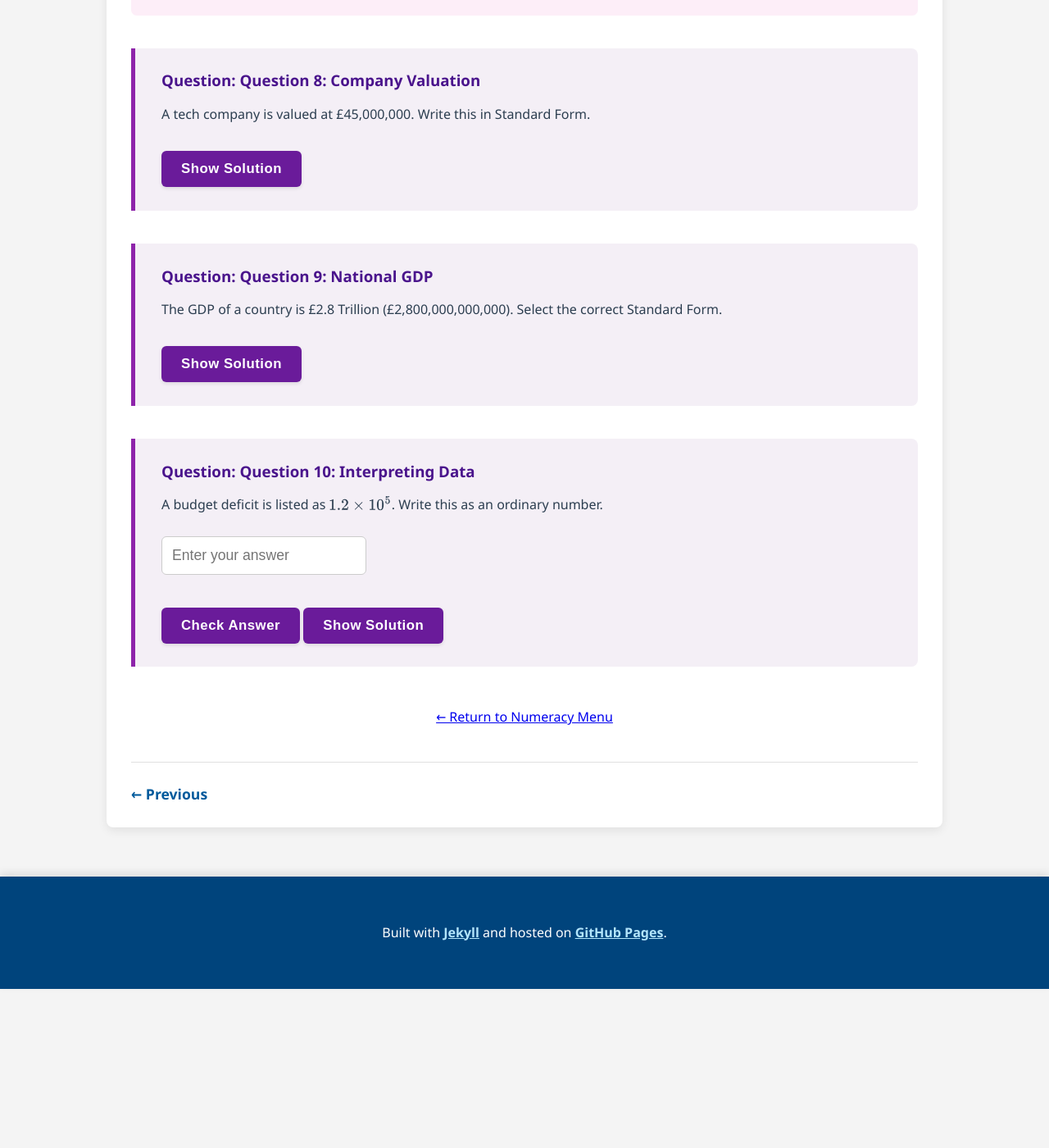
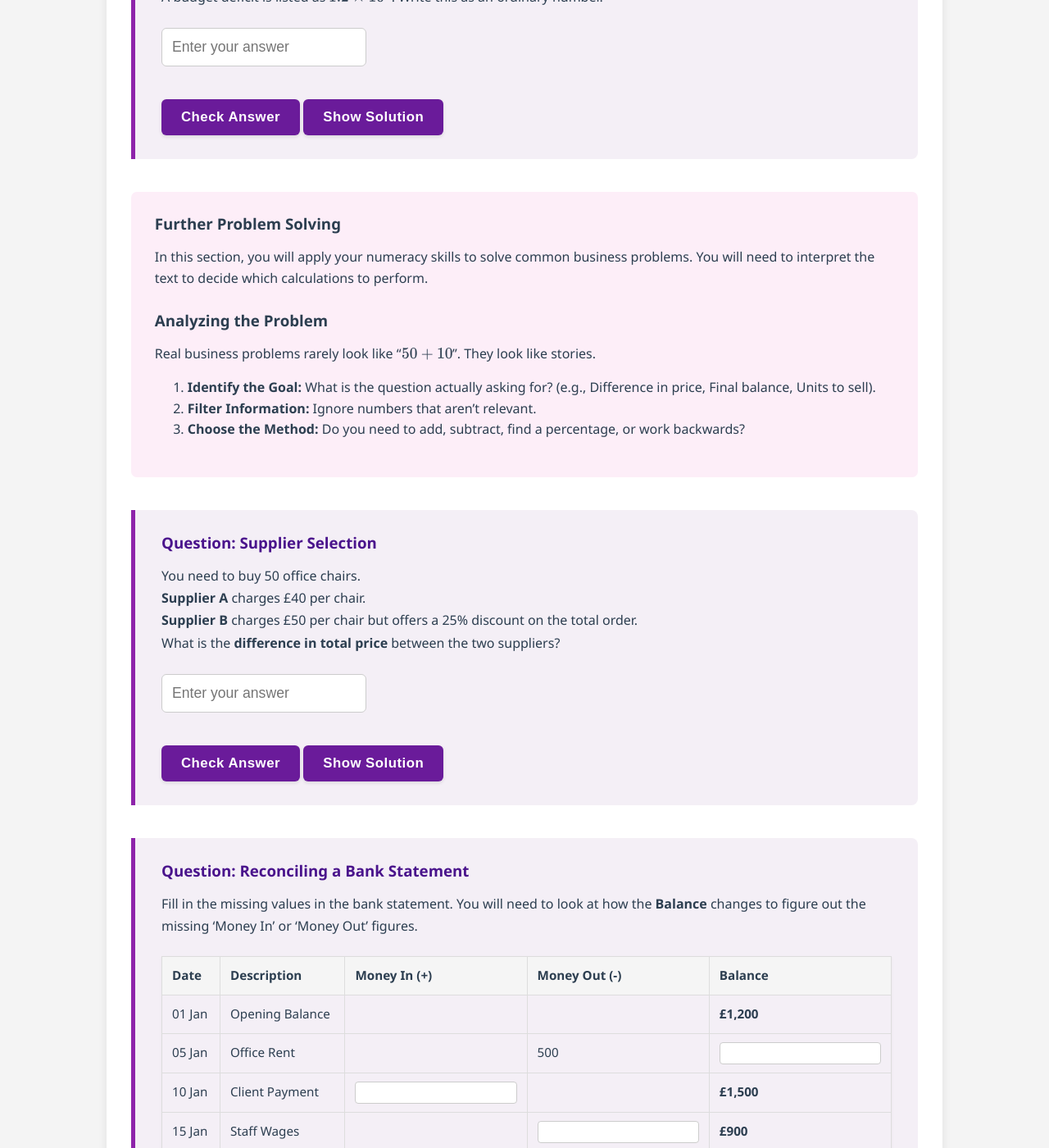
Before and after one commit to probe973/nbs-4104b, a Jekyll site: the page built from numeracy/05-problems.md, in a window 1280 px wide and 1400 px high, scrolled down 4256 px. Shown: the whole window at 82% size. Built offline with Jekyll 4.4.1, drawn with Linux system fonts in a browser that asks for light colours; before the commit the page ends 5462 px from its top, so only the background shows below that; some of the changed text lies outside the part shown.

Commit message:
Update 05-problems.md

```diff
--- a/numeracy/05-problems.md
+++ b/numeracy/05-problems.md
@@ -35,58 +35,6 @@ In business:
     tolerance="0"
     solution_text="Profit = Revenue - Expenses. <br> $4500 - 12000 = -7500$. <br> This is a loss of £7,500."
 %}
-
-<!-- TABLE QUESTION 1: CASH FLOW -->
-{% capture cash_flow_table %}
-<table class="table table-bordered">
-  <thead>
-    <tr>
-      <th>Month</th>
-      <th>Income (£)</th>
-      <th>Expenses (£)</th>
-      <th>Net Cash Flow (£)</th>
-    </tr>
-  </thead>
-  <tbody>
-    <tr>
-      <td>January</td>
-      <td>5,000</td>
-      <td>4,200</td>
-      <td><input type="number" step="any"></td>
-    </tr>
-    <tr>
-      <td>February</td>
-      <td>3,500</td>
-      <td>4,000</td>
-      <td><input type="number" step="any"></td>
-    </tr>
-    <tr>
-      <td>March</td>
-      <td>6,200</td>
-      <td>3,100</td>
-      <td><input type="number" step="any"></td>
-    </tr>
-    <tr>
-      <td><strong>TOTAL</strong></td>
-      <td>14,700</td>
-      <td>11,300</td>
-      <td><input type="number" step="any"></td>
-    </tr>
-  </tbody>
-</table>
-{% endcapture %}
-
-{% include table_fill.html
-   id="table_cash_flow"
-   title="Question 3: Cash Flow Statement"
-   question_text="Complete the table below. <br> <strong>Net Cash Flow</strong> is calculated as Income minus Expenses. Note that February has higher expenses than income."
-   table_content=cash_flow_table
-   answers="800 || -500 || 3100 || 3400"
-   tolerance="0"
-   solution_text="<strong>Jan:</strong> $5000 - 4200 = 800$. <br> <strong>Feb:</strong> $3500 - 4000 = -500$ (A deficit). <br> <strong>Mar:</strong> $6200 - 3100 = 3100$. <br> <strong>Total:</strong> Add the Net Cash Flows: $800 + (-500) + 3100 = 3400$."
-%}
-
-<br><br>
 
 <div class="instructions" markdown="1">
 
@@ -228,6 +176,130 @@ In economics and global business, numbers are often too large to write out fully
 %}
 
 
+<div class="instructions" markdown="1">
+
+### Further Problem Solving
+
+In this section, you will apply your numeracy skills to solve common business problems. You will need to interpret the text to decide which calculations to perform.
+
+### Analyzing the Problem
+
+Real business problems rarely look like "$50 + 10$". They look like stories.
+1.  **Identify the Goal:** What is the question actually asking for? (e.g., Difference in price, Final balance, Units to sell).
+2.  **Filter Information:** Ignore numbers that aren't relevant.
+3.  **Choose the Method:** Do you need to add, subtract, find a percentage, or work backwards?
+
+</div>
+
+{% include question_numerical.html
+    id="bus_prob_compare"
+    title="Supplier Selection"
+    question_text="You need to buy 50 office chairs. <br> **Supplier A** charges £40 per chair. <br> **Supplier B** charges £50 per chair but offers a 25% discount on the total order. <br> What is the **difference in total price** between the two suppliers?"
+    correct_answer="125"
+    tolerance="0"
+    solution_text="<strong>Supplier A:</strong> $50 \times 40 = 2000$. <br> <strong>Supplier B:</strong> $50 \times 50 = 2500$. Discount is 25% (Multiplier 0.75). $2500 \times 0.75 = 1875$. <br> <strong>Difference:</strong> $2000 - 1875 = 125$."
+%}
+
+{% capture bank_table %}
+<table class="table table-bordered">
+  <thead>
+    <tr>
+      <th>Date</th>
+      <th>Description</th>
+      <th>Money In (+)</th>
+      <th>Money Out (-)</th>
+      <th>Balance</th>
+    </tr>
+  </thead>
+  <tbody>
+    <tr>
+      <td>01 Jan</td>
+      <td>Opening Balance</td>
+      <td></td>
+      <td></td>
+      <td><strong>£1,200</strong></td>
+    </tr>
+    <tr>
+      <td>05 Jan</td>
+      <td>Office Rent</td>
+      <td></td>
+      <td>500</td>
+      <td><input type="number" step="any"></td>
+    </tr>
+    <tr>
+      <td>10 Jan</td>
+      <td>Client Payment</td>
+      <td><input type="number" step="any"></td>
+      <td></td>
+      <td><strong>£1,500</strong></td>
+    </tr>
+    <tr>
+      <td>15 Jan</td>
+      <td>Staff Wages</td>
+      <td></td>
+      <td><input type="number" step="any"></td>
+      <td><strong>£900</strong></td>
+    </tr>
+    <tr>
+      <td>20 Jan</td>
+      <td>Utility Bill</td>
+      <td></td>
+      <td>150</td>
+      <td><input type="number" step="any"></td>
+    </tr>
+  </tbody>
+</table>
+{% endcapture %}
+
+{% include table_fill.html
+   id="bus_prob_statement"
+   title="Reconciling a Bank Statement"
+   question_text="Fill in the missing values in the bank statement. You will need to look at how the <strong>Balance</strong> changes to figure out the missing 'Money In' or 'Money Out' figures."
+   table_content=bank_table
+   answers="700 || 800 || 600 || 750"
+   tolerance="0.01"
+   solution_text="1. <strong>Rent:</strong> $1200 - 500 = 700$. <br> 2. <strong>Client:</strong> Balance went from 700 to 1500. The difference is $1500 - 700 = 800$ (Money In). <br> 3. <strong>Wages:</strong> Balance went from 1500 down to 900. The difference is $1500 - 900 = 600$ (Money Out). <br> 4. <strong>Utility:</strong> $900 - 150 = 750$."
+%}
+
+<br><br>
+
+{% include question_numerical.html
+    id="bus_prob_breakeven"
+    title="Break-Even Analysis"
+    question_text="A bakery has fixed monthly costs (Rent, Insurance) of £2,000. <br> They sell cakes for £5.00 each. <br> It costs them £1.00 in ingredients to make each cake. <br> How many cakes must they sell to cover their costs (Break Even)?"
+    correct_answer="500"
+    tolerance="0"
+    solution_text="1. Find profit per cake: $5.00 - 1.00 = 4.00$. <br> 2. Divide fixed costs by profit per cake: $2000 \div 4 = 500$. <br> They need to sell 500 cakes."
+%}
+
+{% include question_numerical.html
+    id="bus_prob_commission"
+    title="Sales Commission Calculation"
+    question_text="A salesperson earns a basic salary of £1,500 per month. <br> They also earn 10% commission on any sales **above** £10,000. <br> In March, they made £18,000 in sales. Calculate their **total pay** for the month."
+    correct_answer="2300"
+    tolerance="0"
+    solution_text="1. Calculate sales eligible for commission: $18,000 - 10,000 = 8,000$. <br> 2. Calculate 10% commission: $10\%$ of $8,000 = 800$. <br> 3. Add to basic salary: $1,500 + 800 = 2,300$."
+%}
+
+{% include question_numerical.html
+    id="bus_prob_fx"
+    title="Importing Costs"
+    question_text="A UK business buys a machine from the USA for $6,000 (USD). <br> The exchange rate is £1 = $1.25. <br> The shipping company charges a flat fee of £200. <br> What is the total cost in Pounds Sterling (£)?"
+    correct_answer="5000"
+    tolerance="0.01"
+    solution_text="1. Convert machine cost: $6000 \div 1.25 = 4800$. <br> 2. Add shipping: $4800 + 200 = 5000$."
+%}
+
+<!-- PROBLEM 6: NET PAY ESTIMATION -->
+{% include question_numerical.html
+    id="bus_prob_tax"
+    title="Net Pay Calculation"
+    question_text="An employee's gross monthly pay is £3,000. <br> Income Tax is calculated as 20% of their earnings **after** a tax-free allowance of £1,000 is deducted. <br> Calculate their Net Pay (Take home pay)."
+    correct_answer="2600"
+    tolerance="0"
+    solution_text="1. Taxable amount: $3000 - 1000 = 2000$. <br> 2. Calculate Tax: $20\%$ of $2000 = 400$. <br> 3. Net Pay: $3000 (\text{Gross}) - 400 (\text{Tax}) = 2600$."
+%}
+
 <div style="text-align: center; margin-top: 3em;">
     <a href="{{ "/numeracy/" | relative_url }}">← Return to Numeracy Menu</a>
 </div>
```
Also changed, not shown: other parts of numeracy/05-problems.md (+1 -1 lines).
